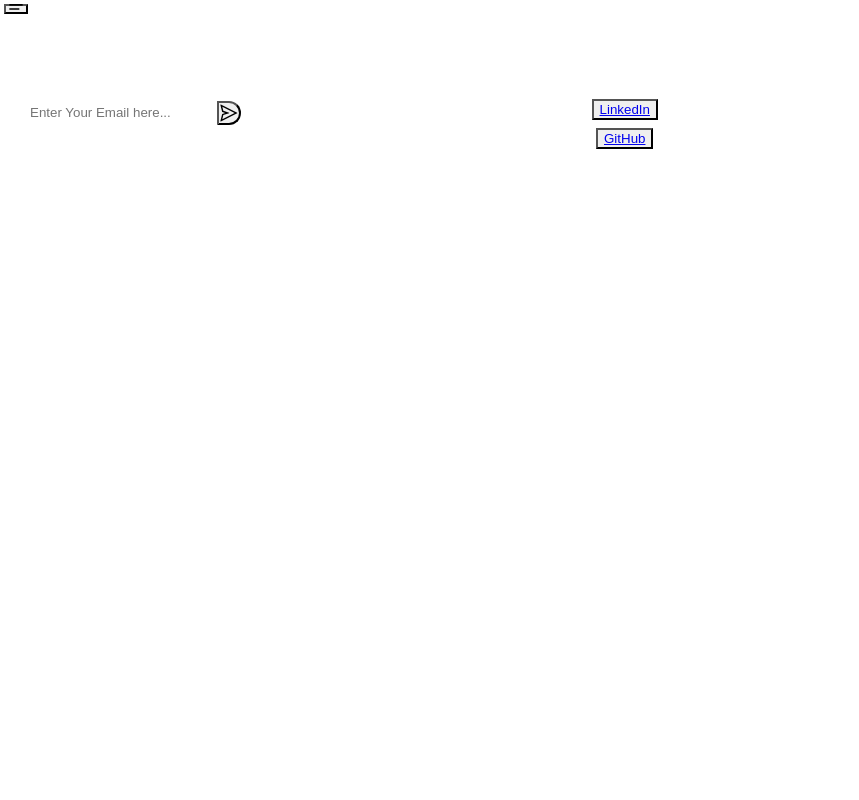
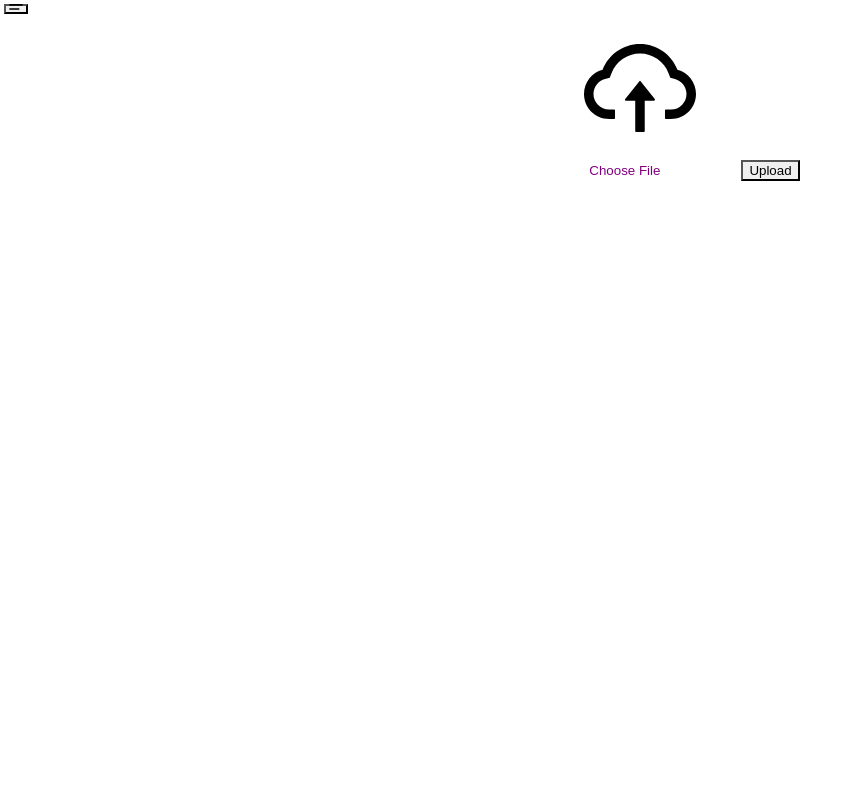
Before and after one commit to butani111/video-hub, a React (Create React App) app: page /upload in a window 1280 px wide. Shown: the top 800 px of the page, without its empty margins (0-859 px from the left). Built offline with nearby package versions, Linux system fonts and the light colour scheme; the HTML template or start-up script is replaced by a standard one.

Commit message:
Video upload page completed

```diff
--- a/src/App.js
+++ b/src/App.js
@@ -4,6 +4,7 @@
 import Home from './components/Home';
 import Footer from './components/Footer';
 import Videos from './components/Videos';
+import Upload from './components/Upload';
 
 const App = () => {
   return (
@@ -12,6 +13,7 @@
       <Routes>
         <Route path={'/'} element={<Home />} />
         <Route path={'/videos'} element={<Videos />} />
+        <Route path={'/upload'} element={<Upload />} />
       </Routes>
       <Footer />
     </Router>
--- /dev/null
+++ b/src/components/Upload.jsx
@@ -0,0 +1,37 @@
+import { Button, Container, HStack, Input, VStack } from '@chakra-ui/react';
+import React from 'react';
+import { AiOutlineCloudUpload } from 'react-icons/ai';
+
+const Upload = () => {
+  return (
+    <Container w={'container.xl'} h="100vh" p={'16'}>
+      <VStack color={'purple.500'} h="full" justifyContent={'center'}>
+        <AiOutlineCloudUpload size={'10vmax'} />
+
+        <form>
+          <HStack>
+            <Input
+              type={'file'}
+              required
+              css={{
+                '&::file-selector-button': {
+                  width: 'calc(100% + 36px)',
+                  height: '100%',
+                  color: 'purple',
+                  border: 'none',
+                  cursor: 'pointer',
+                  backgroundColor: 'white',
+                },
+              }}
+            />
+            <Button type={'submit'} colorScheme={'purple'}>
+              Upload
+            </Button>
+          </HStack>
+        </form>
+      </VStack>
+    </Container>
+  );
+};
+
+export default Upload;
```
